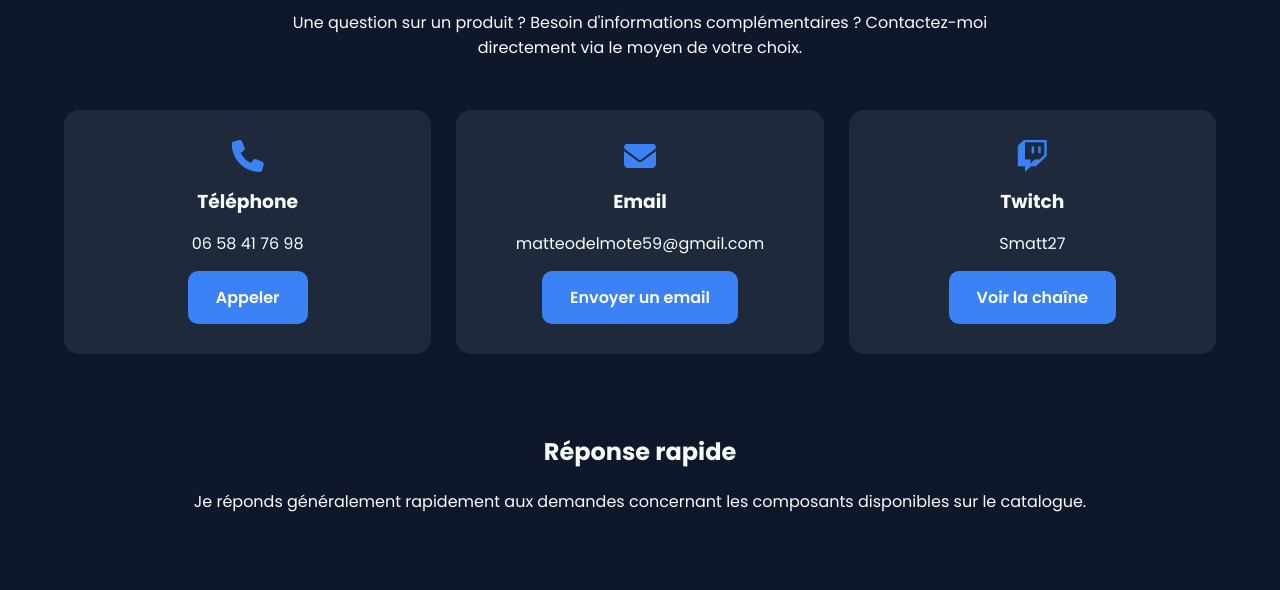
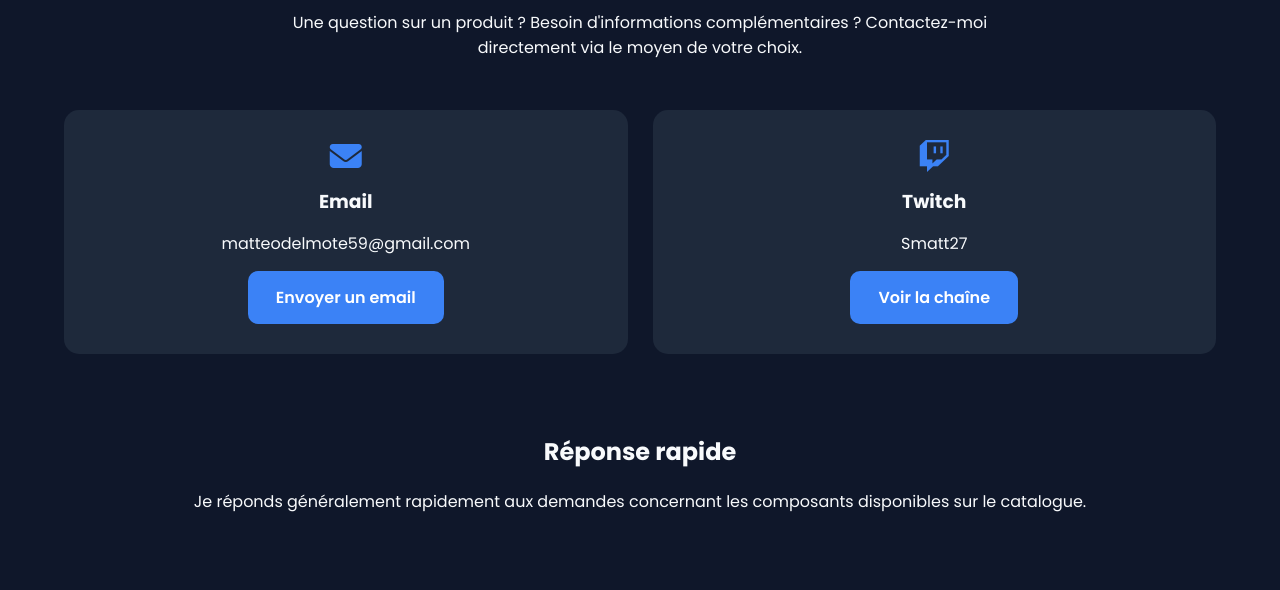
Before and after one commit to SMatt271/trouvaille, a plain HTML site: page contact.html in a window 1280 px wide. Shown: the part 210-800 px from the top of the page. Drawn offline with Linux system fonts and the light colour scheme.

Commit message:
Update contact.html

```diff
--- a/contact.html
+++ b/contact.html
@@ -48,27 +48,6 @@
     </p>
 
     <div class="contact-grid">
-
-        <!-- TELEPHONE -->
-
-        <div class="contact-card">
-
-            <i class="fas fa-phone"></i>
-
-            <h3>Téléphone</h3>
-
-            <p style="margin:15px 0;">
-                06 58 41 76 98
-            </p>
-
-            <a
-                href="tel:+33658417698"
-                class="btn btn-primary"
-            >
-                Appeler
-            </a>
-
-        </div>
 
         <!-- EMAIL -->
 
```
